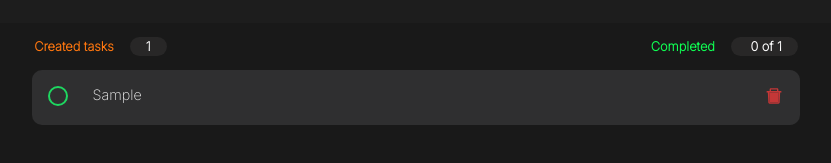
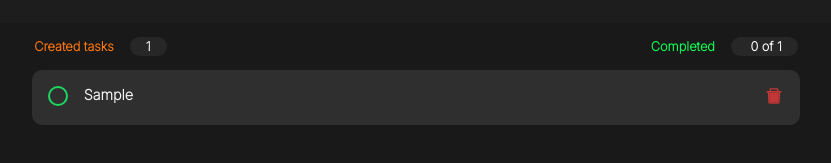
Before and after one commit to nam-rgba/pet_todo, a React (Vite) app: page / in a window 1280 px wide. Both pictures are taken after typing "Sample" into the empty fields and a click on the button "Add". Shown: the part 177-340 px from the top of the page, without its empty margins (224-1055 px from the left). Built offline with nearby package versions, Linux system fonts and the light colour scheme.

Commit message:
update(style): positon, format date

```diff
--- a/src/App.jsx
+++ b/src/App.jsx
@@ -2,6 +2,7 @@ import Header from "./components/header/Header.jsx";
 import List from "./components/list/List.jsx";
 import { useLocalStorage } from "./hooks/useLocalStorage.js";
 import { useDetectDate } from "./hooks/useDetectDate.js";
+import { formatDate } from "./utils/index.js";
 
 function App() {
   const [tasks, setTasks] = useLocalStorage("tasks", []);
@@ -15,6 +16,7 @@ function App() {
         title: taskTitle,
         isCompleted: false,
         deadline: detectDate(taskTitle),
+        created: formatDate(new Date()),
       },
     ]);
     console.log(tasks);
--- a/src/components/list/list.module.css
+++ b/src/components/list/list.module.css
@@ -1,8 +1,4 @@
-.task{
-
-}
-
-.header{
+.header {
     display: flex;
     flex-direction: row;
     align-items: center;
@@ -10,13 +6,13 @@
     padding: 1rem;
 }
 
-.created{
+.created {
     font-size: 0.8rem;
     font-weight: 700;
     color: rgb(255, 119, 15);
 }
 
-.completed{
+.completed {
     font-size: 0.8rem;
     font-weight: 700;
     color: rgb(15, 255, 83);
@@ -24,7 +20,8 @@
 }
 
 
-.created span, .completed span{
+.created span,
+.completed span {
     border-radius: 1rem;
     padding: 0.1rem 1rem;
     margin-left: 1rem;
@@ -32,7 +29,7 @@
     color: #ffffff;
 }
 
-.list{
+.list {
     max-width: 60%;
     padding: auto;
     margin: auto;
--- a/src/components/task/Task.jsx
+++ b/src/components/task/Task.jsx
@@ -15,12 +15,24 @@ export default function Task({ task, onCompleted, onDelete }) {
           onCompleted(task.id);
         }}
       >
-        {isCompleted ? <AiFillCheckCircle size={20} /> : <div />}
+        {isCompleted ? (
+          <AiFillCheckCircle size={20} />
+        ) : (
+          <div className={style.check} />
+        )}
       </button>
-      <p className={isCompleted ? style.textCompleted : style.title}>
-        {task.title}
-      </p>
-      {task.deadline ? <p className={style.deadline}>{task.deadline}</p> : null}
+      <div>
+        <p className={isCompleted ? style.textCompleted : style.title}>
+          {task.title}
+        </p>
+        {task.deadline.length > 0 && !isCompleted ? (
+          <p className={style.deadline}>
+            {" "}
+            Deadline: {task.deadline[0]} {task.deadline[1]}
+          </p>
+        ) : null}
+      </div>
+
       <button
         className={style.delete}
         onClick={() => {
--- a/src/components/task/task.module.css
+++ b/src/components/task/task.module.css
@@ -7,6 +7,16 @@
     padding: 1rem;
     border-radius: 10px;
     margin-bottom: 1rem;
+    cursor: pointer;
+    transition: all 0.1s ease-in-out;
+    font-weight: 600;
+}
+
+
+
+.task:hover {
+    background-color: #1d1d1d;
+
 }
 
 
@@ -23,18 +33,27 @@
 
 }
 
-.task div {
+.task .check {
     border-radius: 50%;
     width: 1.25rem;
     height: 1.25rem;
     border: 2px solid #1ed760;
 }
 
+.task>div {
+    display: flex;
+    flex-direction: row;
+    align-items: center;
+    justify-content: space-between;
+    width: 90%;
+}
+
 
 .title {
     white-space: pre-wrap;
-    width: 84%;
+    width: 70%;
     font-size: 90%;
+    float: left;
 }
 
 button {
--- a/src/hooks/useDetectDate.js
+++ b/src/hooks/useDetectDate.js
@@ -17,14 +17,13 @@ function checkSign(word) {
   const VWordSign = [
     "vào",
     "lúc",
-    "vào lúc",
     "ngày",
     "hạn chót",
     "at",
     "on",
     "at on",
-    "deadline at",
-    "due to",
+    "deadline",
+    "due",
   ];
   return VWordSign.includes(word);
 }
--- /dev/null
+++ b/src/utils/index.js
@@ -0,0 +1,10 @@
+export const formatDate = (date) => {
+  const yyyy = date.getFullYear();
+  let mm = date.getMonth() + 1;
+  let dd = date.getDate();
+
+  if (dd < 10) dd = "0" + dd;
+  if (mm < 10) mm = "0" + mm;
+
+  return `${dd}/${mm}/${yyyy}`;
+};
```
